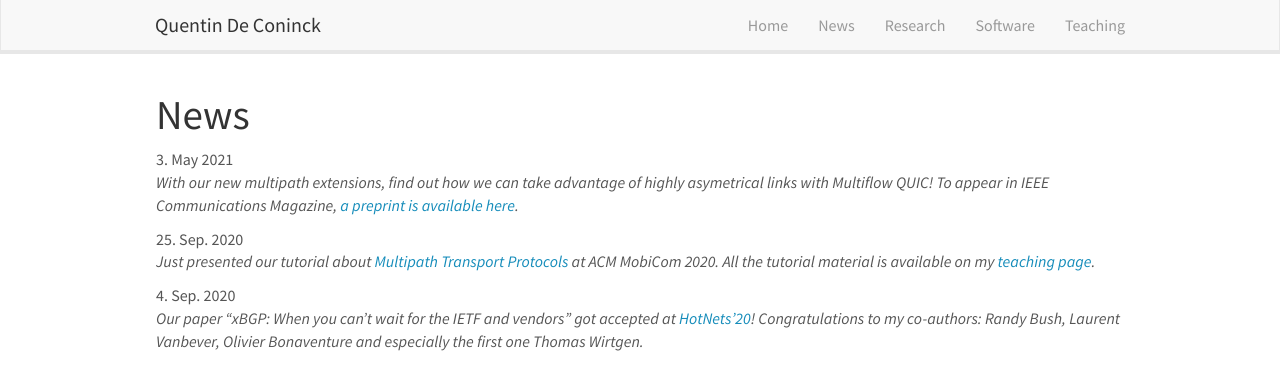
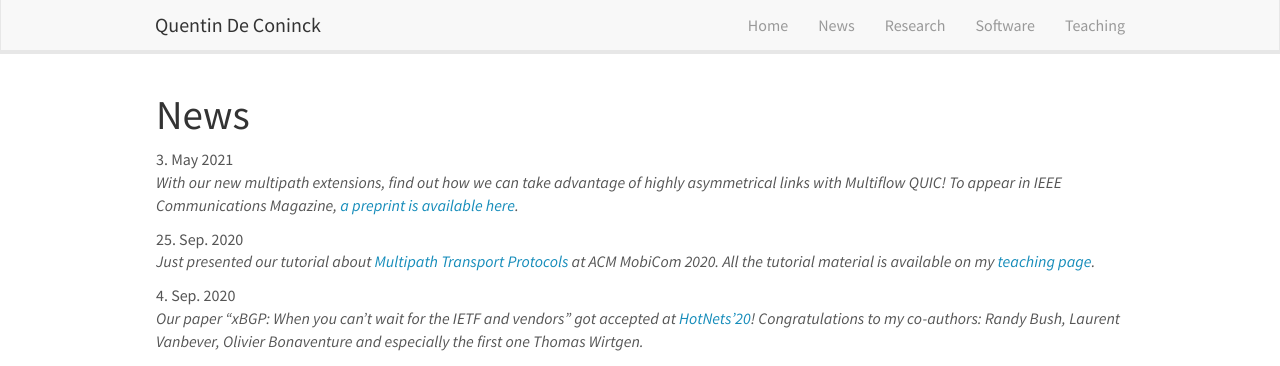
Before and after one commit to qdeconinck/qdeconinck.github.io, a Jekyll site: the page built from _pages/allnews.md, in a window 1280 px wide and 1104 px high. Shown: the top 366 px of the window. Built offline with Jekyll 4.4.1, drawn with Linux system fonts in a browser that asks for light colours; nearby versions of some CDN libraries.

Commit message:
fix asymmetrical

```diff
--- a/_data/news.yml
+++ b/_data/news.yml
@@ -1,5 +1,5 @@
 - date: 3. May 2021
-  headline: "With our new multipath extensions, find out how we can take advantage of highly asymetrical links with Multiflow QUIC! To appear in IEEE Communications Magazine, <a href=\"https://hdl.handle.net/2078.1/243486\"> a preprint is available here</a>."
+  headline: "With our new multipath extensions, find out how we can take advantage of highly asymmetrical links with Multiflow QUIC! To appear in IEEE Communications Magazine, <a href=\"https://hdl.handle.net/2078.1/243486\"> a preprint is available here</a>."
 
 - date: 25. Sep. 2020
   headline: Just presented our tutorial about <a href="https://mptp-mobicom2020.github.io/">Multipath Transport Protocols</a> at ACM MobiCom 2020. All the tutorial material is available on my <a href="/teaching">teaching page</a>.
```
